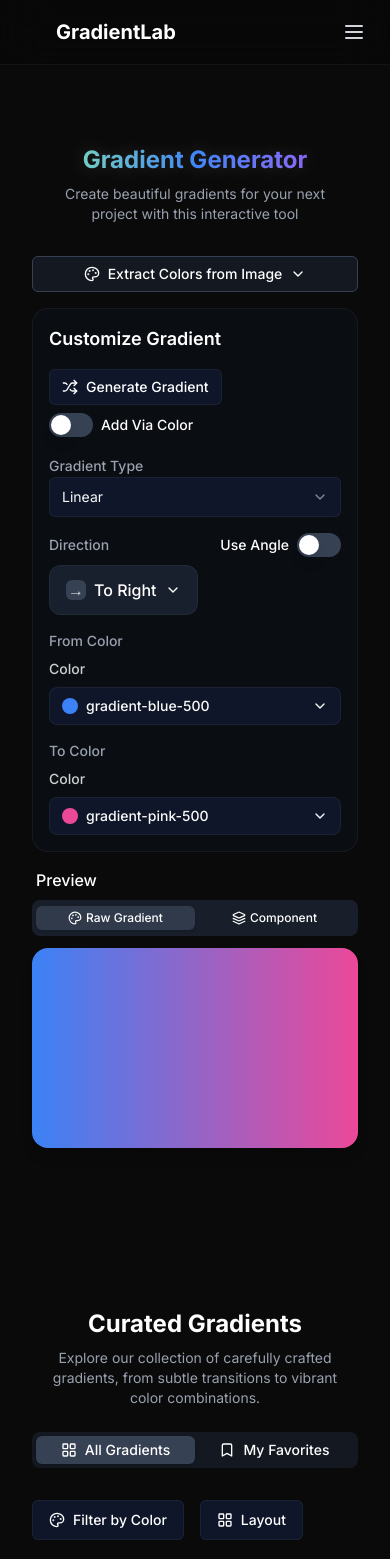
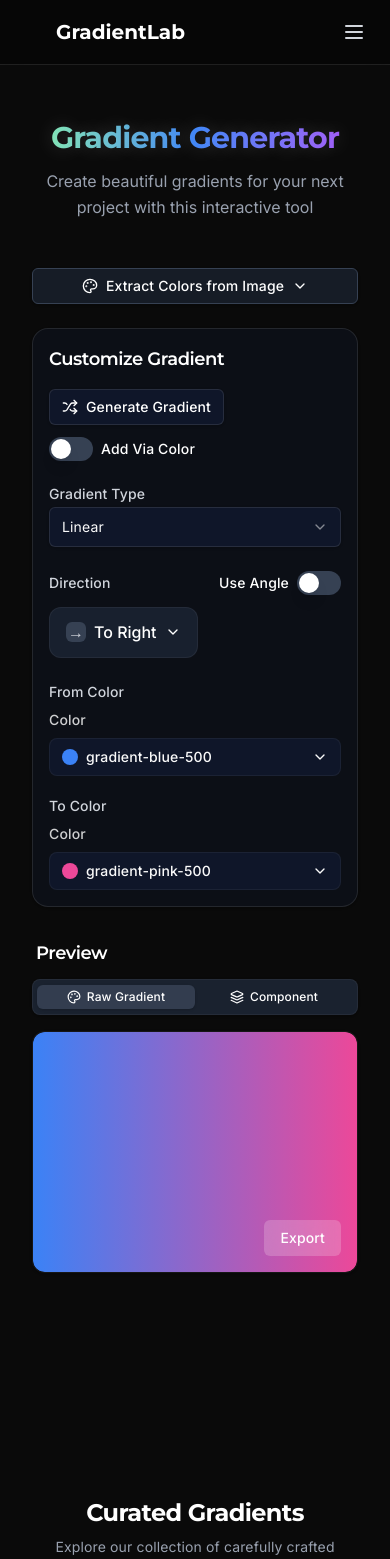
Before and after one commit to Nishitbaria/gradient-generator, a Next.js app: page / in a window 390 px wide. Shown: the top 1559 px of the page. Built offline with nearby package versions, Linux system fonts and the light colour scheme.

Commit message:
feat: improve typography and layout for better readability and responsiveness

```diff
--- a/app/globals.css
+++ b/app/globals.css
@@ -140,7 +140,31 @@
 
   body {
     @apply bg-background text-foreground;
-    font-family: Arial, Helvetica, sans-serif;
+    font-family: var(--font-inter, Arial, Helvetica, sans-serif);
+    line-height: 1.6;
+  }
+
+  /* Typography improvements */
+  h1,
+  h2,
+  h3,
+  h4,
+  h5,
+  h6 {
+    font-family: var(--font-montserrat, Arial, Helvetica, sans-serif);
+    line-height: 1.3;
+    @apply font-semibold tracking-tight;
+  }
+
+  p {
+    @apply max-w-prose;
+  }
+
+  /* Improved small text readability */
+  .text-xs,
+  .text-sm {
+    line-height: 1.5;
+    letter-spacing: 0.01em;
   }
 }
 
--- a/app/layout.tsx
+++ b/app/layout.tsx
@@ -1,10 +1,20 @@
 import type React from "react"
 import "./globals.css"
 import type { Metadata } from "next"
-import { Inter } from "next/font/google"
+import { Inter, Montserrat } from "next/font/google"
 import { ThemeProvider } from "next-themes"
 
-const inter = Inter({ subsets: ["latin"] })
+const inter = Inter({
+  subsets: ["latin"],
+  display: 'swap',
+  variable: '--font-inter',
+})
+
+const montserrat = Montserrat({
+  subsets: ["latin"],
+  display: 'swap',
+  variable: '--font-montserrat',
+})
 
 export const metadata: Metadata = {
   title: "Tailwind Gradient Generator | GradientLab",
@@ -20,7 +30,7 @@ export default function RootLayout({
 }) {
   return (
     <html lang="en" suppressHydrationWarning className="dark">
-      <body className={inter.className}>
+      <body className={`${inter.variable} ${montserrat.variable} font-sans`}>
         <ThemeProvider attribute="class" defaultTheme="dark" forcedTheme="dark">
           {children}
         </ThemeProvider>
--- a/app/page.tsx
+++ b/app/page.tsx
@@ -24,7 +24,7 @@ export default function Home() {
   return (
     <>
       <Navbar />
-      <main className="min-h-screen bg-linear-to-br gradient-from-gray-950 gradient-to-black flex flex-col items-center justify-center p-4 py-32 pb-40">
+      <main className="min-h-screen bg-linear-to-br gradient-from-gray-950 gradient-to-black flex flex-col items-center justify-center p-4 py-24 md:py-32 pb-32 md:pb-40">
         <Suspense
           fallback={
             <div className="w-full max-w-4xl mx-auto animate-pulse">
@@ -35,6 +35,8 @@ export default function Home() {
           <GradientGenerator />
         </Suspense>
 
+        <div className="w-full py-8 md:py-12"></div>
+
         <CuratedGradients />
       </main>
       <Footer />
--- a/components/gradient-controls.tsx
+++ b/components/gradient-controls.tsx
@@ -35,19 +35,19 @@ export function GradientControls() {
   } = useGradientStore()
 
   return (
-    <div className="bg-app-muted/30 dark:bg-gray-900/30 rounded-2xl border border-app-card-border dark:border-white/5 p-4 md:p-6 space-y-6 relative">
-      <div className="space-y-4">
+    <div className="bg-app-muted/30 dark:bg-gray-900/40 rounded-2xl border border-app-card-border dark:border-white/10 p-4 md:p-6 space-y-6 relative shadow-sm">
+      <div className="space-y-5">
         <div className="flex flex-col md:flex-row md:items-center justify-between gap-4">
-          <h2 className="text-lg md:text-xl font-semibold text-app-foreground dark:text-white">Customize Gradient</h2>
+          <h2 className="text-lg md:text-xl font-heading font-semibold text-app-foreground dark:text-white">Customize Gradient</h2>
 
-          <div className="flex flex-wrap gap-2">
+          <div className="flex flex-wrap gap-3">
             <TooltipProvider>
               <Tooltip>
                 <TooltipTrigger asChild>
                   <Button
                     variant="outline"
                     size="sm"
-                    className="bg-app-card dark:bg-[#0F1629] border-app-card-border dark:border-white/5 text-app-foreground dark:text-white hover:bg-app-muted dark:hover:bg-[#1A2237]"
+                    className="bg-app-card dark:bg-[#0F1629] border-app-card-border dark:border-white/10 text-app-foreground dark:text-white hover:bg-app-muted dark:hover:bg-[#1A2237] shadow-sm"
                     onClick={generateRandomGradient}
                   >
                     <Shuffle className="h-4 w-4 mr-2" />
@@ -61,7 +61,11 @@ export function GradientControls() {
             </TooltipProvider>
 
             <div className="flex items-center gap-2">
-              <Switch checked={useVia} onCheckedChange={setUseVia} className="data-[state=checked]:bg-primary" />
+              <Switch
+                checked={useVia}
+                onCheckedChange={setUseVia}
+                className="data-[state=checked]:bg-primary"
+              />
               <Label htmlFor="via-point" className="text-sm text-app-foreground dark:text-white">
                 Add Via Color
               </Label>
@@ -71,12 +75,12 @@ export function GradientControls() {
 
         {/* Gradient Type Selector */}
         <div className="space-y-2 relative z-10">
-          <Label className="text-sm text-app-muted-foreground dark:text-gray-400">Gradient Type</Label>
+          <Label className="text-sm font-medium text-app-muted-foreground dark:text-gray-300">Gradient Type</Label>
           <Select value={gradientType} onValueChange={setGradientType}>
-            <SelectTrigger className="w-full bg-app-card dark:bg-[#0F1629] border-app-card-border dark:border-white/5">
+            <SelectTrigger className="w-full bg-app-card dark:bg-[#0F1629] border-app-card-border dark:border-white/10 shadow-sm">
               <SelectValue placeholder="Select gradient type" />
             </SelectTrigger>
-            <SelectContent className="bg-app-card dark:bg-[#0F1629] border-app-card-border dark:border-white/5 z-50">
+            <SelectContent className="bg-app-card dark:bg-[#0F1629] border-app-card-border dark:border-white/10 z-50">
               <SelectItem value="linear">Linear</SelectItem>
               <SelectItem value="radial">Radial</SelectItem>
               <SelectItem value="conic">Conic</SelectItem>
@@ -86,9 +90,9 @@ export function GradientControls() {
 
         {/* Direction or Angle Control based on gradient type */}
         {gradientType === "linear" && (
-          <div className="space-y-2">
+          <div className="space-y-3 pt-1">
             <div className="flex justify-between items-center">
-              <Label className="text-sm text-app-muted-foreground dark:text-gray-400">Direction</Label>
+              <Label className="text-sm font-medium text-app-muted-foreground dark:text-gray-300">Direction</Label>
               <div className="flex items-center gap-2">
                 <Label htmlFor="use-angle" className="text-sm text-app-foreground dark:text-white">
                   Use Angle
@@ -108,14 +112,14 @@ export function GradientControls() {
               </div>
             </div>
             {direction === "custom-angle" ? (
-              <div className="space-y-2">
+              <div className="space-y-3">
                 <div className="flex justify-between items-center">
-                  <span className="text-sm text-app-foreground dark:text-white">{gradientAngle}°</span>
+                  <span className="text-sm font-medium text-app-foreground dark:text-white">{gradientAngle}°</span>
                   <Button
                     variant="outline"
                     size="sm"
                     onClick={() => setGradientAngle(45)}
-                    className="h-7 text-xs bg-app-card dark:bg-[#0F1629] border-app-card-border dark:border-white/5"
+                    className="h-7 text-xs bg-app-card dark:bg-[#0F1629] border-app-card-border dark:border-white/10 shadow-sm"
                   >
                     Reset
                   </Button>
@@ -136,9 +140,9 @@ export function GradientControls() {
         )}
 
         {/* Color Selectors */}
-        <div className="space-y-4">
+        <div className="space-y-5 pt-1">
           <div>
-            <Label className="text-sm text-app-muted-foreground dark:text-gray-400 mb-2 block">From Color</Label>
+            <Label className="text-sm font-medium text-app-muted-foreground dark:text-gray-300 mb-2 block">From Color</Label>
             <ColorSelector
               selectedColor={fromColor.color}
               selectedIntensity={fromColor.intensity}
@@ -151,7 +155,7 @@ export function GradientControls() {
 
           {useVia && (
             <div>
-              <Label className="text-sm text-app-muted-foreground dark:text-gray-400 mb-2 block">Via Color</Label>
+              <Label className="text-sm font-medium text-app-muted-foreground dark:text-gray-300 mb-2 block">Via Color</Label>
               <ColorSelector
                 selectedColor={viaColor.color}
                 selectedIntensity={viaColor.intensity}
@@ -164,7 +168,7 @@ export function GradientControls() {
           )}
 
           <div>
-            <Label className="text-sm text-app-muted-foreground dark:text-gray-400 mb-2 block">To Color</Label>
+            <Label className="text-sm font-medium text-app-muted-foreground dark:text-gray-300 mb-2 block">To Color</Label>
             <ColorSelector
               selectedColor={toColor.color}
               selectedIntensity={toColor.intensity}
--- a/components/gradient-generator.tsx
+++ b/components/gradient-generator.tsx
@@ -30,12 +30,12 @@ export default function GradientGenerator() {
       mobileProps={{
         transition: { duration: 0.3 },
       }}
-      className="w-full max-w-4xl mx-auto flex flex-col gap-4 md:gap-8 px-4 md:px-6 pb-16 md:pb-24"
+      className="w-full max-w-4xl mx-auto flex flex-col gap-6 md:gap-10 px-4 md:px-6 pb-16 md:pb-24"
     >
       {/* Title Section - Mobile Optimized */}
-      <div className="text-center mb-4 md:mb-8 mt-4 md:mt-6">
+      <div className="text-center mb-6 md:mb-10 mt-6 md:mt-8">
         <h1
-          className="text-2xl md:text-5xl font-bold mb-2 md:mb-4 bg-clip-text text-transparent animate-aurora"
+          className="text-3xl md:text-5xl font-heading font-bold mb-3 md:mb-4 bg-clip-text text-transparent animate-aurora"
           style={{
             background: "linear-gradient(to right, #86efac, #3b82f6, #a855f7)",
             WebkitBackgroundClip: "text",
@@ -43,16 +43,16 @@ export default function GradientGenerator() {
         >
           Gradient Generator
         </h1>
-        <p className="text-gray-400 text-sm md:text-lg max-w-xl mx-auto px-2 md:px-4">
+        <p className="text-gray-400 text-base md:text-lg max-w-xl mx-auto px-2 md:px-4 leading-relaxed">
           Create beautiful gradients for your next project with this interactive tool
         </p>
       </div>
 
-      <div className="flex flex-wrap gap-2 md:gap-3 justify-center md:justify-end w-full">
+      <div className="flex flex-wrap gap-3 justify-center md:justify-end w-full">
         <Button
           variant="outline"
           size={isMobile ? "sm" : "default"}
-          className="w-full sm:w-auto bg-gray-800/50 border-gray-700 text-white hover:bg-gray-700/50"
+          className="w-full sm:w-auto bg-gray-800/60 border-gray-700 text-white hover:bg-gray-700/60 shadow-sm"
           onClick={() => setShowExtractor(!showExtractor)}
         >
           <Palette className="h-4 w-4 mr-2" />
@@ -87,13 +87,13 @@ export default function GradientGenerator() {
         <GradientControls />
       </div>
 
-      <div className="w-full">
+      <div className="w-full mt-2 md:mt-4">
         <GradientPreviewTabs />
       </div>
 
       {/* Only render AccessibilityChecker on non-mobile devices */}
       {!isMobile && (
-        <div className="w-full">
+        <div className="w-full mt-2 md:mt-4">
           <AccessibilityChecker />
         </div>
       )}
--- a/components/gradient-preview-tabs.tsx
+++ b/components/gradient-preview-tabs.tsx
@@ -14,25 +14,30 @@ export function GradientPreviewTabs() {
   const isVerySmallScreen = typeof window !== "undefined" && window.innerWidth < 360
 
   return (
-    <motion.div className="w-full" initial={{ opacity: 0 }} animate={{ opacity: 1 }} transition={{ duration: 0.3 }}>
+    <motion.div
+      className="w-full"
+      initial={{ opacity: 0 }}
+      animate={{ opacity: 1 }}
+      transition={{ duration: 0.3 }}
+    >
       <Tabs
         value={previewMode}
         onValueChange={(value) => setPreviewMode(value as "raw" | "component")}
         className="mb-4"
       >
-        <div className="flex flex-col md:flex-row md:justify-between items-start md:items-center gap-2 md:gap-0 mb-3">
-          <h3 className="text-app-foreground dark:text-white font-medium px-1">Preview</h3>
-          <TabsList className="bg-app-muted/70 dark:bg-gray-800/70 p-1 w-full md:w-auto">
+        <div className="flex flex-col md:flex-row md:justify-between items-start md:items-center gap-3 md:gap-0 mb-4">
+          <h3 className="text-app-foreground dark:text-white font-heading font-semibold text-lg px-1">Preview</h3>
+          <TabsList className="bg-app-muted/70 dark:bg-gray-800/80 p-1 w-full md:w-auto shadow-sm border border-app-card-border/40 dark:border-white/5">
             <TabsTrigger
               value="raw"
-              className="flex items-center justify-center gap-1 md:gap-1.5 data-[state=active]:bg-app-accent dark:data-[state=active]:bg-gray-700/80 flex-1 md:flex-none text-xs md:text-sm"
+              className="flex items-center justify-center gap-1.5 md:gap-2 data-[state=active]:bg-app-accent dark:data-[state=active]:bg-gray-700/90 data-[state=active]:shadow-sm flex-1 md:flex-none text-xs md:text-sm font-medium"
             >
               <Palette className="h-3.5 w-3.5 md:h-4 md:w-4 flex-shrink-0" />
               <span className="truncate">Raw Gradient</span>
             </TabsTrigger>
             <TabsTrigger
               value="component"
-              className="flex items-center justify-center gap-1 md:gap-1.5 data-[state=active]:bg-app-accent dark:data-[state=active]:bg-gray-700/80 flex-1 md:flex-none text-xs md:text-sm"
+              className="flex items-center justify-center gap-1.5 md:gap-2 data-[state=active]:bg-app-accent dark:data-[state=active]:bg-gray-700/90 data-[state=active]:shadow-sm flex-1 md:flex-none text-xs md:text-sm font-medium"
             >
               <Layers className="h-3.5 w-3.5 md:h-4 md:w-4 flex-shrink-0" />
               <span className="truncate">Component</span>
@@ -41,11 +46,15 @@ export function GradientPreviewTabs() {
         </div>
 
         <TabsContent value="raw" className="mt-0">
-          <RawGradientPreview />
+          <div className="border border-app-card-border/40 dark:border-white/5 rounded-xl overflow-hidden shadow-sm">
+            <RawGradientPreview />
+          </div>
         </TabsContent>
 
         <TabsContent value="component" className="mt-0">
-          <ComponentPreview />
+          <div className="border border-app-card-border/40 dark:border-white/5 rounded-xl overflow-hidden shadow-sm">
+            <ComponentPreview />
+          </div>
         </TabsContent>
       </Tabs>
     </motion.div>
--- a/components/navbar.tsx
+++ b/components/navbar.tsx
@@ -4,7 +4,7 @@ import { useState } from "react"
 import Link from "next/link"
 import { Button } from "@/components/ui/button"
 import { motion, AnimatePresence } from "framer-motion"
-import { Github, Menu, X, Twitter, ExternalLink } from "lucide-react"
+import { Github, Menu, X, Twitter, ExternalLink, Palette, BookOpen, Info } from "lucide-react"
 
 export function Navbar() {
   const [isMenuOpen, setIsMenuOpen] = useState(false)
@@ -13,24 +13,41 @@ export function Navbar() {
     setIsMenuOpen(!isMenuOpen)
   }
 
-  const navLinks = []
+  // Added meaningful navigation items
+  const navLinks = [
+    { name: "Home", href: "/", icon: <Palette className="h-4 w-4 mr-2" /> },
+    { name: "Documentation", href: "#", icon: <BookOpen className="h-4 w-4 mr-2" /> },
+    { name: "About", href: "#", icon: <Info className="h-4 w-4 mr-2" /> },
+  ]
 
   return (
     <motion.header
       initial={{ y: -20, opacity: 0 }}
       animate={{ y: 0, opacity: 1 }}
       transition={{ duration: 0.5 }}
-      className="fixed top-0 left-0 right-0 z-50 bg-app-background/80 dark:bg-black/20 backdrop-blur-xl border-b border-app-card-border dark:border-white/5"
+      className="fixed top-0 left-0 right-0 z-50 bg-app-background/90 dark:bg-black/30 backdrop-blur-xl border-b border-app-card-border dark:border-white/10"
     >
       <div className="container mx-auto px-4 py-3">
         <div className="flex items-center justify-between">
           {/* Logo */}
           <Link href="/" className="flex items-center gap-2">
             <div className="h-8 w-8 rounded-lg bg-linear-to-br gradient-from-gray-700 gradient-via-gray-500 gradient-to-gray-900"></div>
-            <span className="font-bold text-app-foreground dark:text-white text-xl">GradientLab</span>
+            <span className="font-heading font-bold text-app-foreground dark:text-white text-xl">GradientLab</span>
           </Link>
 
           {/* Desktop Navigation */}
+          <div className="hidden md:flex items-center gap-6">
+            {navLinks.map((link) => (
+              <Link
+                key={link.name}
+                href={link.href}
+                className="flex items-center text-app-muted-foreground dark:text-gray-300 hover:text-app-foreground dark:hover:text-white transition-colors"
+              >
+                {link.icon}
+                {link.name}
+              </Link>
+            ))}
+          </div>
 
           {/* Action Buttons */}
           <div className="hidden md:flex items-center gap-3">
@@ -60,6 +77,14 @@ export function Navbar() {
                 </Link>
               </Button>
             </motion.div>
+            <motion.div whileHover={{ scale: 1.05 }} whileTap={{ scale: 0.95 }}>
+              <Button
+                className="bg-primary hover:bg-primary/90 text-white"
+                size="sm"
+              >
+                Get Started
+              </Button>
+            </motion.div>
           </div>
 
           {/* Mobile Menu Button */}
@@ -85,7 +110,7 @@ export function Navbar() {
             animate={{ opacity: 1, height: "auto" }}
             exit={{ opacity: 0, height: 0 }}
             transition={{ duration: 0.3 }}
-            className="md:hidden bg-app-card/90 dark:bg-gray-900/90 backdrop-blur-lg border-b border-app-card-border dark:border-white/5"
+            className="md:hidden bg-app-card/95 dark:bg-gray-900/95 backdrop-blur-lg border-b border-app-card-border dark:border-white/10"
           >
             <div className="container mx-auto px-4 py-4">
               <nav className="flex flex-col gap-4">
@@ -98,9 +123,10 @@ export function Navbar() {
                   >
                     <Link
                       href={link.href}
-                      className="block py-2 text-gray-300 hover:text-white transition-colors"
+                      className="flex items-center py-2 text-gray-300 hover:text-white transition-colors"
                       onClick={() => setIsMenuOpen(false)}
                     >
+                      {link.icon}
                       {link.name}
                     </Link>
                   </motion.div>
@@ -140,7 +166,7 @@ export function Navbar() {
                   transition={{ delay: (navLinks.length + 1) * 0.1 }}
                   className="pt-2"
                 >
-                  <Button className="w-full bg-gray-800 hover:bg-gray-700 text-white" asChild>
+                  <Button className="w-full bg-primary hover:bg-primary/90 text-white" asChild>
                     <Link href="#" className="flex items-center justify-center gap-1">
                       <span>Get Started</span>
                       <ExternalLink className="h-4 w-4" />
--- a/components/raw-gradient-preview.tsx
+++ b/components/raw-gradient-preview.tsx
@@ -4,19 +4,23 @@ import { useState } from "react"
 import { motion, AnimatePresence } from "framer-motion"
 import { useGradientStore } from "@/lib/store"
 import { ExportDialog } from "@/components/export-dialog"
+import { useIsMobile } from "@/lib/hooks/use-device-detection"
 
 export function RawGradientPreview() {
   const [isHovering, setIsHovering] = useState(false)
   const { cssGradient } = useGradientStore()
+  const isMobile = useIsMobile()
 
   return (
     <motion.div
-      className="relative w-full overflow-hidden rounded-2xl shadow-lg"
-      initial={{ height: 200 }}
-      animate={{ height: 200 }}
+      className="relative w-full overflow-hidden rounded-xl shadow-lg"
+      initial={{ height: 240 }}
+      animate={{ height: 240 }}
       transition={{ duration: 0.3 }}
       onMouseEnter={() => setIsHovering(true)}
       onMouseLeave={() => setIsHovering(false)}
+      onTouchStart={() => !isMobile && setIsHovering(true)}
+      onTouchEnd={() => !isMobile && setIsHovering(false)}
     >
       <motion.div
         className="w-full h-full transition-all duration-500 relative z-0"
@@ -24,13 +28,13 @@ export function RawGradientPreview() {
         layoutId="gradient-preview"
         initial={{ scale: 1 }}
         animate={{
-          scale: isHovering ? 1.05 : 1,
+          scale: isHovering ? 1.03 : 1,
           transition: { duration: 0.5 },
         }}
       />
 
       <AnimatePresence>
-        {isHovering && (
+        {(isHovering || isMobile) && (
           <motion.div
             className="absolute bottom-4 right-4 flex gap-2"
             initial={{ opacity: 0, y: 10 }}
@@ -42,6 +46,12 @@ export function RawGradientPreview() {
           </motion.div>
         )}
       </AnimatePresence>
+
+      {/* Add a subtle overlay to indicate interactivity */}
+      <div
+        className="absolute inset-0 bg-gradient-to-t from-black/20 to-transparent opacity-0 hover:opacity-100 transition-opacity duration-300"
+        aria-hidden="true"
+      />
     </motion.div>
   )
 }
--- a/tailwind.config.ts
+++ b/tailwind.config.ts
@@ -1,7 +1,7 @@
 import type { Config } from 'tailwindcss';
 import tailwindAnimate from 'tailwindcss-animate';
 
-const config: Config = {
+const config = {
     darkMode: "class",
     content: [
         "./pages/**/*.{ts,tsx}",
@@ -75,6 +75,10 @@ const config: Config = {
             },
         },
         extend: {
+            fontFamily: {
+                sans: ['var(--font-inter)', 'ui-sans-serif', 'system-ui', 'sans-serif'],
+                heading: ['var(--font-montserrat)', 'ui-sans-serif', 'system-ui', 'sans-serif'],
+            },
             colors: {
                 border: "hsl(var(--border))",
                 input: "hsl(var(--input))",
@@ -129,9 +133,13 @@ const config: Config = {
                 "accordion-down": "accordion-down 0.2s ease-out",
                 "accordion-up": "accordion-up 0.2s ease-out",
             },
+            // Improved hover states
+            transitionProperty: {
+                'hover': 'background-color, border-color, color, transform, box-shadow',
+            },
         },
     },
     plugins: [tailwindAnimate],
-};
+} as Config;
 
 export default config;
```
Also changed, not shown: components/footer.tsx (+59 -15 lines), 1 other file (tests, documents, lock files or other folders).
